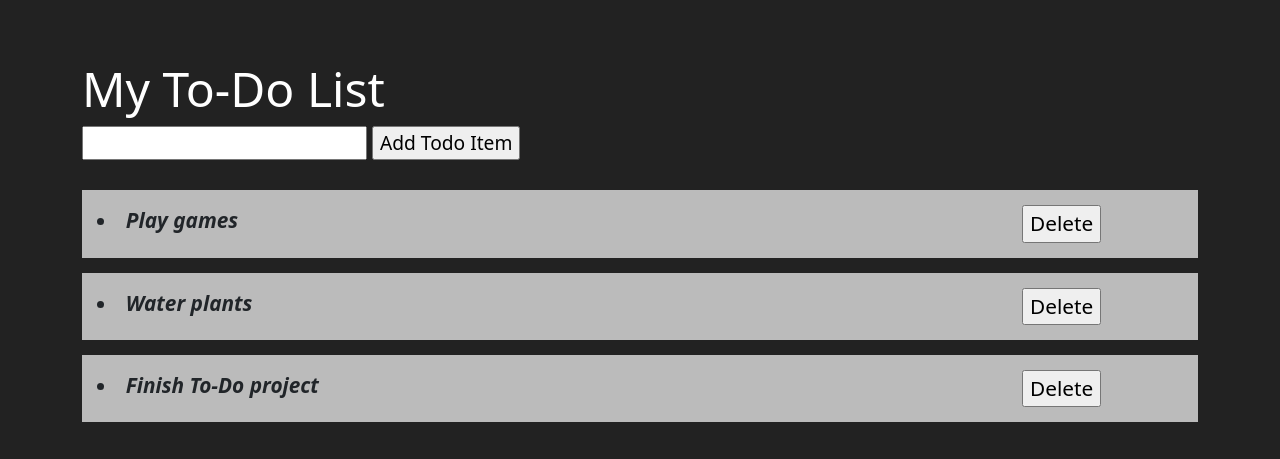
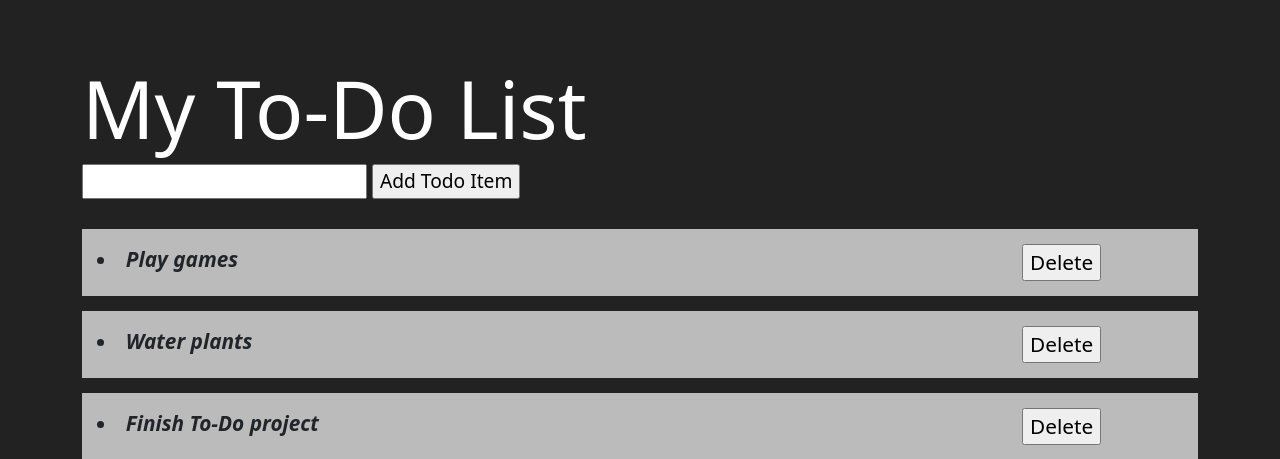
Before and after one commit to nkonyer/todo, a Django app: page /todoapp/ in a window 1280 px wide. Shown: the top 459 px of the page. Run offline with Django 3.2, Linux system fonts and the light colour scheme; data comes from the database, SQL or seed files in the repository.

Commit message:
increased title font size

```diff
--- a/templates/todolist.html
+++ b/templates/todolist.html
@@ -16,7 +16,7 @@
         }
 
         h1{
-            font-size: 3rem;
+            font-size: 5rem;
         }
 
         .todoTitle{
```
